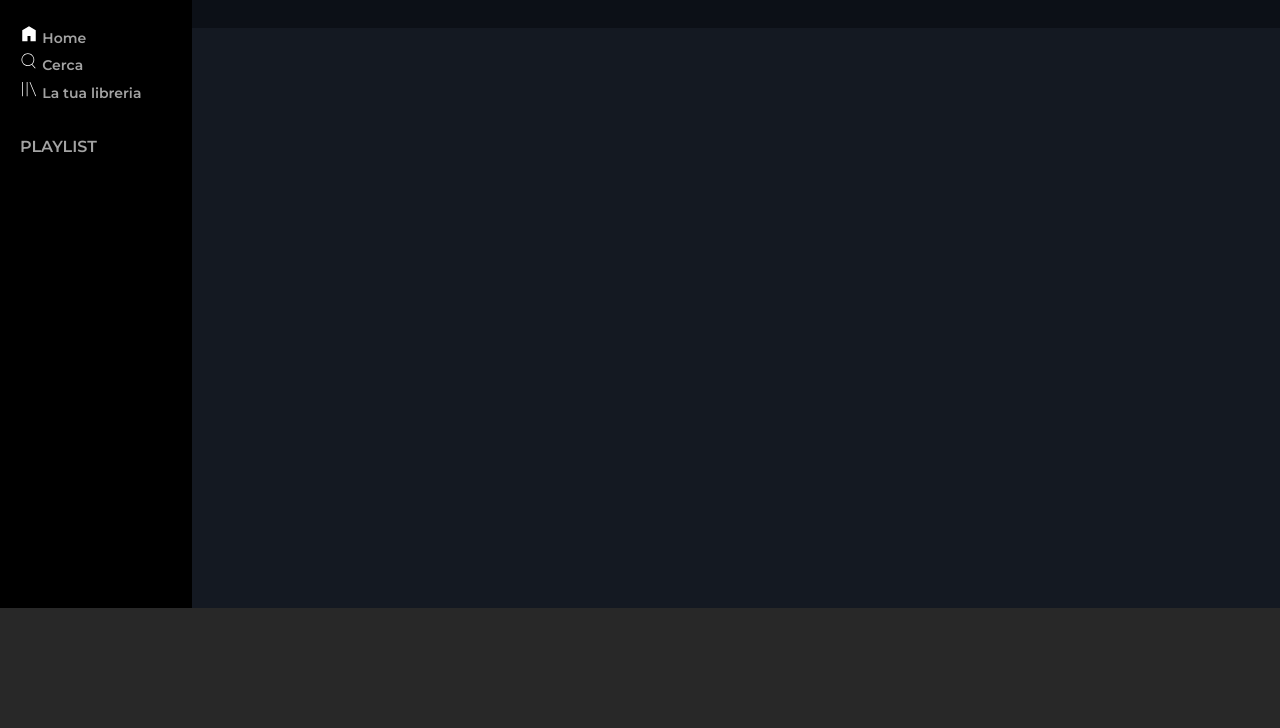
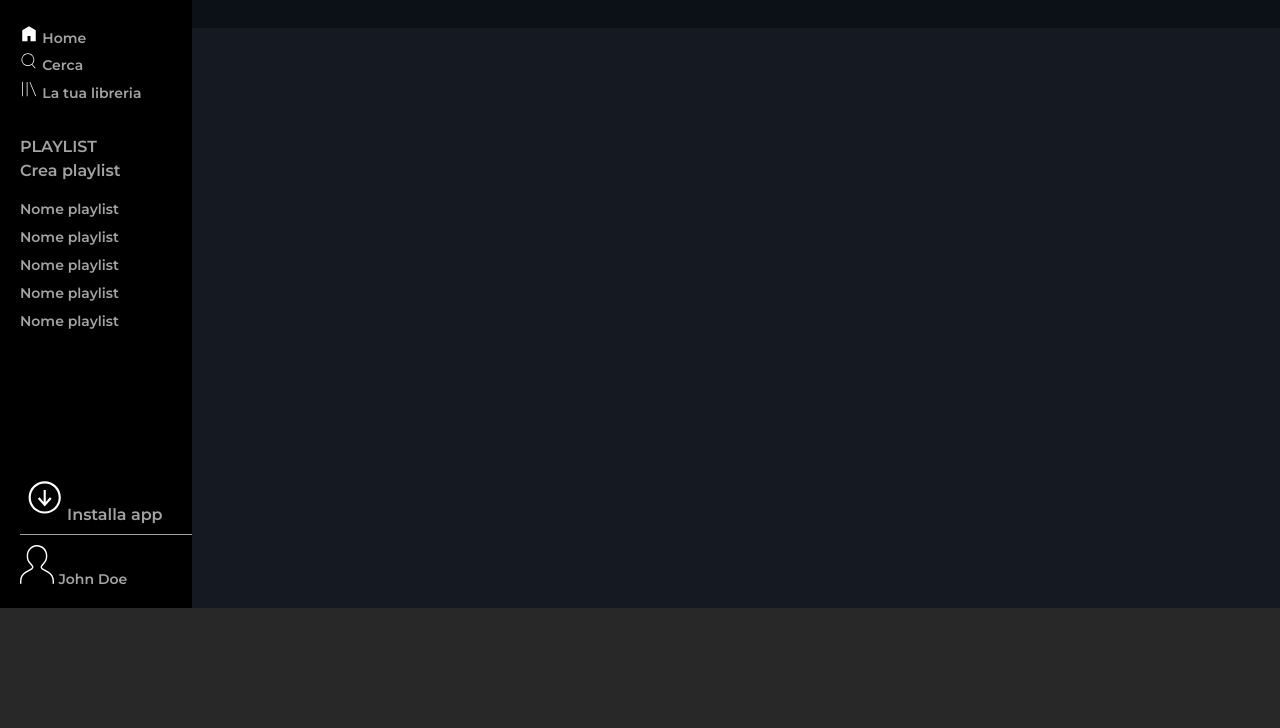
Before and after one commit to diegodev25/html-css-spotifyweb, a plain HTML site: page index.html in a window 1280 px wide. Shown: the part 72-800 px from the top of the page. Drawn offline with Linux system fonts and the light colour scheme.

Commit message:
Completamento menu di sinistra Spotify

```diff
--- a/index.html
+++ b/index.html
@@ -14,7 +14,7 @@
       <div class="menu">
         <div class="logo">
           <img src="img/spotify-brands.svg" alt="Spotify logo">
-          <span><strong>Spotify</strong></span>
+          <span><strong>Spotify</strong>&#174;</span>
         </div>
         <!-- Home -->
         <div class="home">
@@ -34,7 +34,26 @@
         <!-- playlist -->
         <div class="playlist">
           <h4><strong>PLAYLIST</strong></h4>
-          <img src="" alt="">
+          <h4><strong>Crea playlist</strong></h4>
+          <ul>
+            <li><strong>Nome playlist</strong></li>
+            <li><strong>Nome playlist</strong></li>
+            <li><strong>Nome playlist</strong></li>
+            <li><strong>Nome playlist</strong></li>
+            <li><strong>Nome playlist</strong></li>
+          </ul>
+        </div>
+        <!-- installa app e autore del brano -->
+        <div class="app-artista">
+          <div class="download">
+            <img src="img/download.svg" alt="Download">
+            <h5>Installa app</h5>
+          </div>
+          <div class="artist">
+            <img src="img/profile.svg" alt="Profile">
+            <h5>John Doe</h5>
+          </div>
+
 
         </div>
       </div>
--- a/style.css
+++ b/style.css
@@ -10,6 +10,12 @@ a {
   text-decoration: none;
 }
 
+li {
+  list-style: none;
+  font-size: 14px;
+  padding-bottom: 10px;
+}
+
 
 /* regole sezione centrale */
 section {
@@ -20,6 +26,7 @@ section {
 
 /* regole menu sinistra Spotify */
 .menu {
+  position: relative;
   position: fixed;
   background-color: #000000;
   width: 15%;
@@ -63,10 +70,61 @@ section {
   width: 12%;
 }
 
+
 /* regole playlist */
 .playlist {
   color: #a3a3a3;
+  overflow: auto;
 }
+
+.playlist h4 {
+  padding-bottom: 5px;
+}
+
+.playlist h4:nth-child(2) {
+  padding-bottom: 20px;
+}
+
+
+/* regole app e autore del brano */
+.app-artista {
+  position: absolute;
+  bottom: 0;
+  padding-bottom: 10px;
+}
+
+.download {
+  border-bottom: 1px solid #a3a3a3;
+  padding-bottom: 10px;
+}
+
+.artist {
+  padding: 10px 0;
+
+}
+
+
+.download img {
+  width: 25%;
+}
+
+.download h5 {
+  display: inline-block;
+  font-size: 16px;
+  color: #a3a3a3;
+}
+
+.artist img {
+  width: 20%;
+}
+
+.artist h5 {
+  display: inline-block;
+  font-size: 14px;
+  color: #a3a3a3;
+}
+
+
 
 
 /* regole blocco centrale */
```
